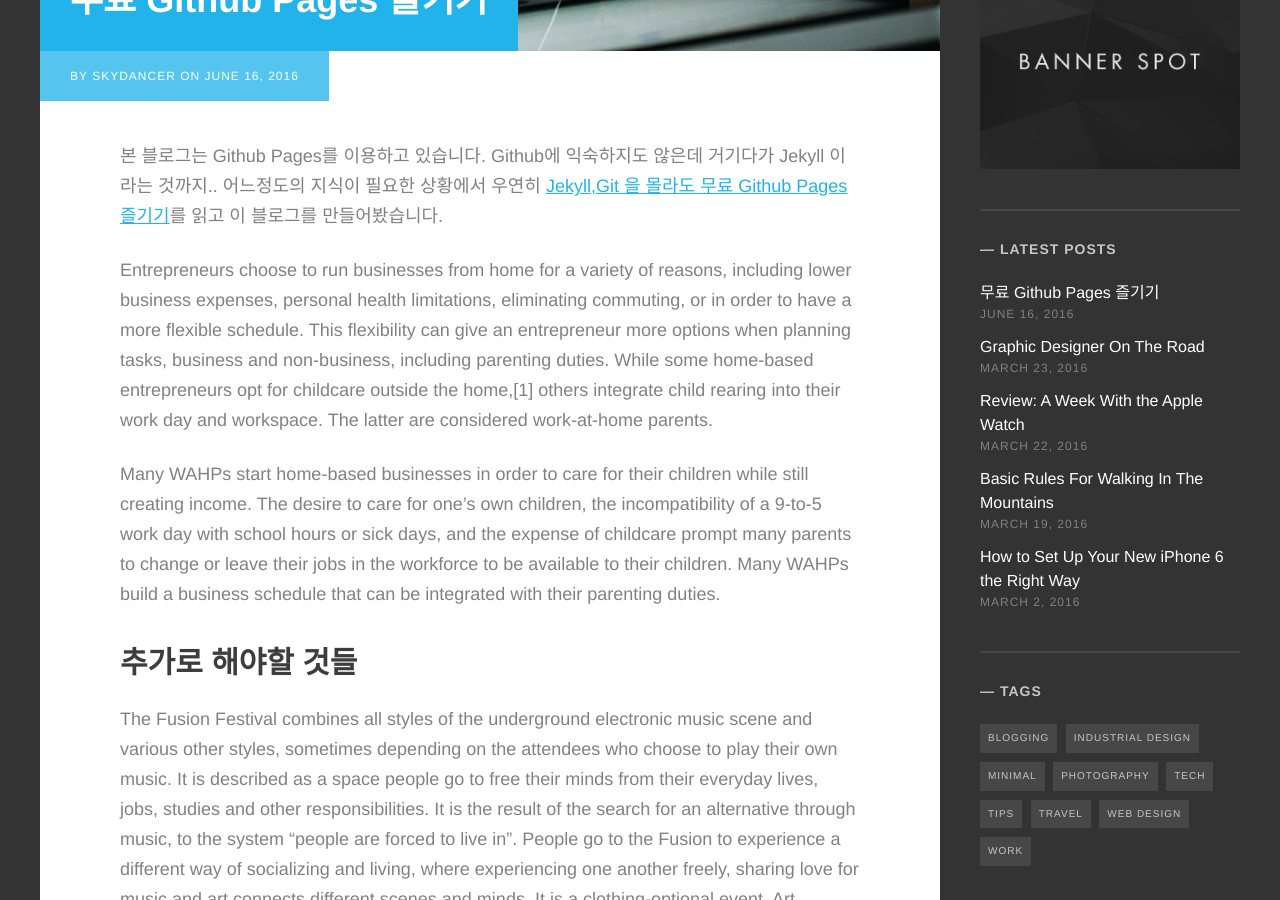
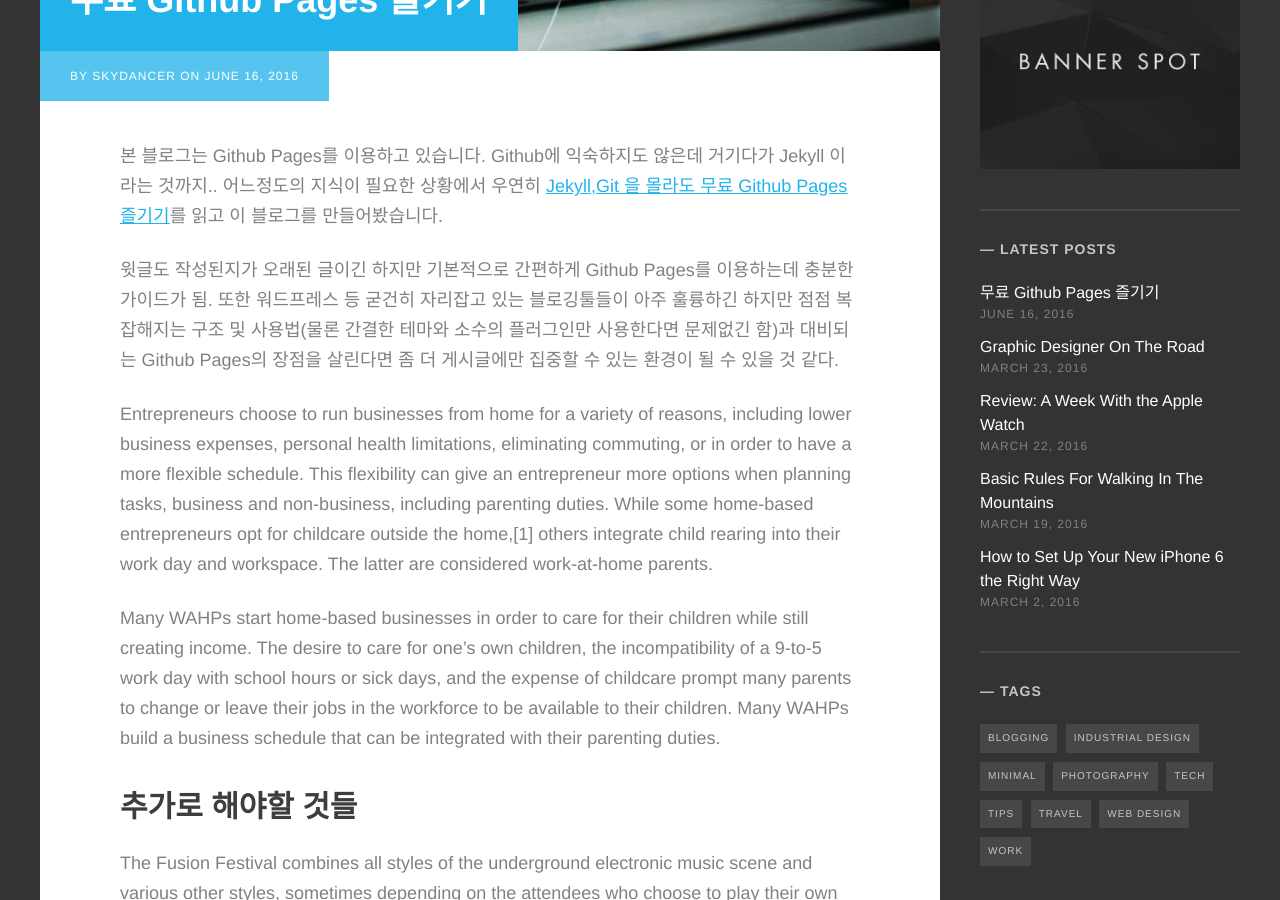
Before and after one commit to morgul71/morgul71.github.io, a Jekyll site: the page built from _posts/2016-06-16-무료 Github Pages 즐기기.md, in a window 1280 px wide and 900 px high, scrolled down 792 px. Built offline with Jekyll 4.4.1, drawn with Linux system fonts in a browser that asks for light colours; some web fonts are replaced.

Commit message:
Update 2016-06-16-무료 Github Pages 즐기기.md

```diff
--- a/_posts/2016-06-16-무료 Github Pages 즐기기.md
+++ b/_posts/2016-06-16-무료 Github Pages 즐기기.md
@@ -8,7 +8,8 @@ tags: [tips, work]
 
 본 블로그는 Github Pages를 이용하고 있습니다. Github에 익숙하지도 않은데 거기다가 Jekyll 이라는 것까지.. 어느정도의 지식이 필요한 상황에서 우연히 [Jekyll,Git 을 몰라도 무료 Github Pages 즐기기](http://ilmol.com/2015/01/Jekyll,Git-%EC%9D%84-%EB%AA%B0%EB%9D%BC%EB%8F%84-%EB%AC%B4%EB%A3%8C-Github-Pages-%EC%A6%90%EA%B8%B0%EA%B8%B0.html)를 읽고 이 블로그를 만들어봤습니다.
 
-
+윗글도 작성된지가 오래된 글이긴 하지만 기본적으로 간편하게 Github Pages를 이용하는데 충분한 가이드가 됨.
+또한 워드프레스 등 굳건히 자리잡고 있는 블로깅툴들이 아주 훌륭하긴 하지만 점점 복잡해지는 구조 및 사용법(물론 간결한 테마와 소수의 플러그인만 사용한다면 문제없긴 함)과 대비되는 Github Pages의 장점을 살린다면 좀 더 게시글에만 집중할 수 있는 환경이 될 수 있을 것 같다.
 
 Entrepreneurs choose to run businesses from home for a variety of reasons, including lower business expenses, personal health limitations, eliminating commuting, or in order to have a more flexible schedule. This flexibility can give an entrepreneur more options when planning tasks, business and non-business, including parenting duties. While some home-based entrepreneurs opt for childcare outside the home,[1] others integrate child rearing into their work day and workspace. The latter are considered work-at-home parents.
 
```
